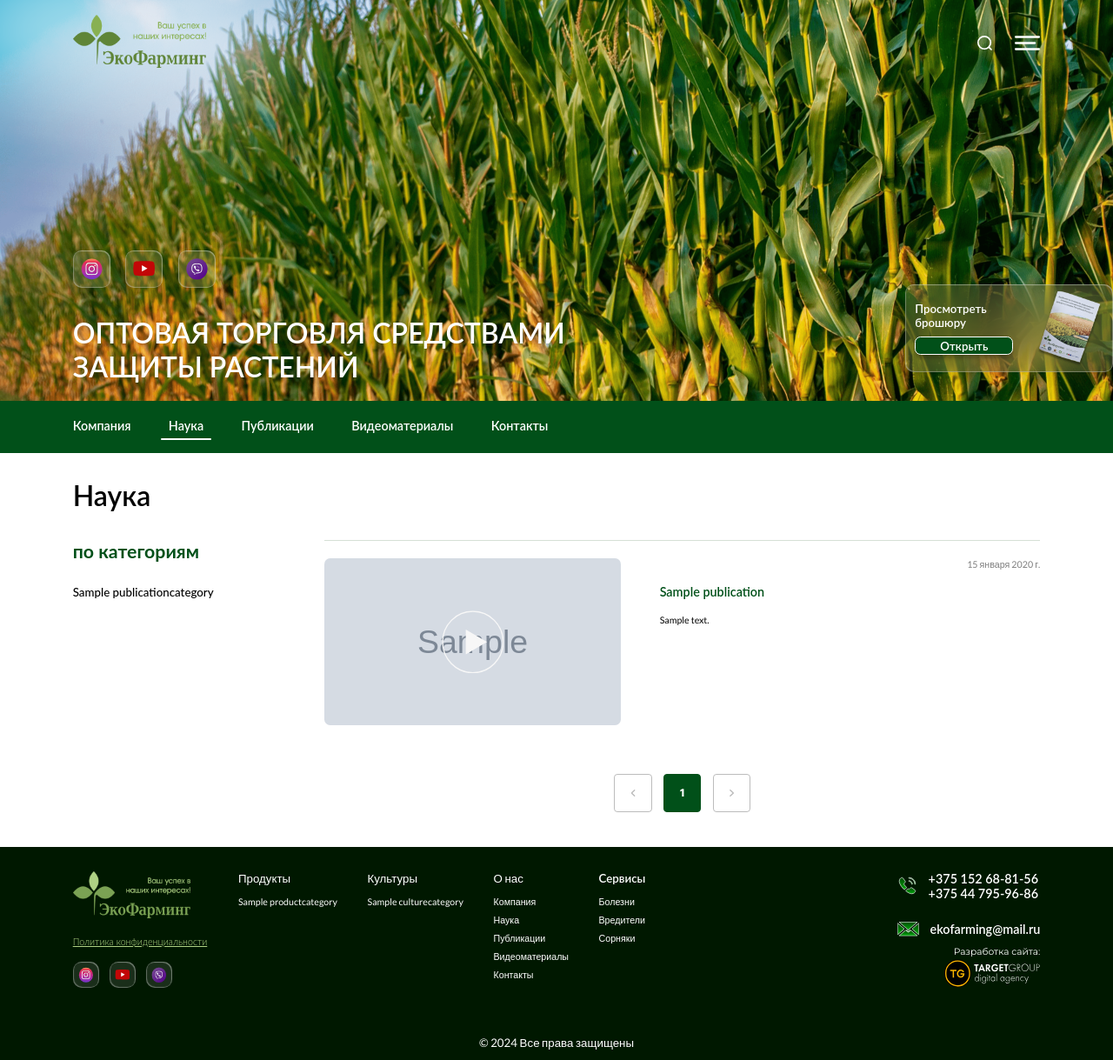
After one commit to SterrenHeer/EcoFarmingDjango, a Django app: a page that uses eco_farming/templates/footer.html in a window 1280 px wide. The commit adds this page. Shown: the whole page at 87% size. Run offline with Django 5.2, Linux system fonts and the light colour scheme; tables that the repository leaves empty hold one stand-in row (values such as "Sample post"); grey boxes marked "Sample" are stand-in pictures; some web fonts are replaced.

Commit message:
add publications list page and models for them

```diff
--- a/EcoFarming/static/js/script.js
+++ b/EcoFarming/static/js/script.js
@@ -52,7 +52,7 @@ $('.weeds_links a').click(() => {
 $('.weeds_others img').on( "click", function() {
   $( this ).parent().next().toggleClass('flex');
 } );
-$('.publications_others img, .publications_links a').click(() => {
+$('.publications_others img').click(() => {
     $('.publications_links').toggleClass('flex');
 });
 $(window).on( "resize, scroll", () => {
--- a/eco_farming/models.py
+++ b/eco_farming/models.py
@@ -192,3 +192,51 @@ class CultureBrands(models.Model):
 
     def __str__(self):
         return self.brand.title
+
+
+class PublicationCategory(models.Model):
+    title = models.CharField("Название", max_length=100)
+
+    class Meta:
+        verbose_name = 'категория публикаций'
+        verbose_name_plural = 'Категории публикаций'
+
+    def __str__(self):
+        return self.title
+
+
+class Publication(models.Model):
+    TYPE_CHOICES = (
+        ('Наука', 'Наука'),
+        ('Публикации', 'Публикации'),
+        ('Видеоматериалы', 'Видеоматериалы'),
+    )
+    type = models.CharField("Тип публикации", max_length=100, choices=TYPE_CHOICES)
+    title = models.CharField("Заголовок", max_length=100)
+    image = models.ImageField("Изображение (главное) или превью видео", upload_to='publications_main_images')
+    video = models.FileField(upload_to="publications_videos", blank=True)
+    description = models.TextField("Описание", max_length=600)
+    date = models.DateField("Дата размещения")
+    category = models.ForeignKey(PublicationCategory, on_delete=models.CASCADE, verbose_name="Категория публикации")
+
+    class Meta:
+        verbose_name = 'публикация'
+        verbose_name_plural = 'Публикации'
+
+    def __str__(self):
+        return self.title
+
+    def get_absolute_url(self):
+        return reverse('', args=[str(self.id), str(self.type)])
+
+
+class PublicationImage(models.Model):
+    publication = models.ForeignKey(Publication, on_delete=models.CASCADE, verbose_name="Публикация")
+    image = models.ImageField("Изображение", upload_to='publications_images')
+
+    class Meta:
+        verbose_name = 'изображение'
+        verbose_name_plural = 'Изображения'
+
+    def __str__(self):
+        return self.publication.title
--- a/eco_farming/templates/footer.html
+++ b/eco_farming/templates/footer.html
@@ -34,9 +34,9 @@
             <div class="footer_links">
                 <a href="#" class="title title_20 semi_bold">О нас</a>
                 <a href="#" class="title">Компания</a>
-                <a href="publications.html" class="title">Наука</a>
-                <a href="publications.html" class="title">Публикации</a>
-                <a href="publications.html" class="title">Видеоматериалы</a>
+                <a href="{% url 'publications' 'Наука' %}" class="title">Наука</a>
+                <a href="{% url 'publications' 'Публикации' %}" class="title">Публикации</a>
+                <a href="{% url 'publications' 'Видеоматериалы' %}" class="title">Видеоматериалы</a>
                 <a href="{% url 'contacts' %}" class="title">Контакты</a>
             </div>
             <div class="footer_links">
--- a/eco_farming/templates/harmful_page.html
+++ b/eco_farming/templates/harmful_page.html
@@ -11,7 +11,7 @@
         <div class="weeds_wrapper">
             <div class="weeds_others">
                 <div class="title title_32 bold nomt">
-                    {{ harmful.category }}
+                    {{ harmful.category.title }}
                     <img class="mobile" src="{% static 'icons/product_drop.svg' %}" alt="drop">
                 </div>
                 <div class="weeds_links">
--- a/eco_farming/templates/header.html
+++ b/eco_farming/templates/header.html
@@ -65,9 +65,9 @@
         </div>
         <div class="container others company">
             <a href="#" class="title title_24 semi-bold">Компания</a>
-            <a href="publications.html" class="title title_24 semi-bold">Наука</a>
-            <a href="publications.html" class="title title_24 semi-bold">Публикации</a>
-            <a href="publications.html" class="title title_24 semi-bold">Видеоматериалы</a>
+            <a href="{% url 'publications' 'Наука' %}" class="title title_24 semi-bold">Наука</a>
+            <a href="{% url 'publications' 'Публикации' %}" class="title title_24 semi-bold">Публикации</a>
+            <a href="{% url 'publications' 'Видеоматериалы' %}" class="title title_24 semi-bold">Видеоматериалы</a>
             <a href="{% url 'contacts' %}" class="title title_24 semi-bold">Контакты</a>
         </div>
     </div>
@@ -96,9 +96,9 @@
                 <li><a href="#" class="title title_20 semi-bold">О нас</a>
                     <ul>
                         <li><a href="#" class="title medium">Компания</a></li>
-                        <li><a href="publications.html" class="title medium">Наука</a></li>
-                        <li><a href="publications.html" class="title medium">Публикации</a></li>
-                        <li><a href="publications.html" class="title medium">Видеоматериалы</a></li>
+                        <li><a href="{% url 'publications' 'Наука' %}" class="title medium">Наука</a></li>
+                        <li><a href="{% url 'publications' 'Публикации' %}" class="title medium">Публикации</a></li>
+                        <li><a href="{% url 'publications' 'Видеоматериалы' %}" class="title medium">Видеоматериалы</a></li>
                         <li><a href="{% url 'contacts' %}" class="title medium">Контакты</a></li>
                     </ul>
                 </li>
--- /dev/null
+++ b/eco_farming/templates/publications.html
@@ -0,0 +1,87 @@
+{% extends "base.html" %}
+{% load static %}
+
+{% block title %}
+    {{ type }}
+{% endblock %}
+
+{% block content %}
+<section class="publications">
+    <div class="container">
+        <div class="title title_48 semi-bold">{{ type }}</div>
+        <div class="publications_wrapper">
+            <div class="publications_others">
+                {% if categories %}
+                <div class="title title_32 bold">
+                    по категориям
+                    <img class="mobile" src="icons/product_drop.svg" alt="drop">
+                </div>
+                <div class="publications_links">
+                    {% for category in categories %}
+                    <a href="{% url 'publications_sub' type category  %}" class="title title_20 medium">{{ category }}</a>
+                    {% endfor %}
+                </div>
+                {% endif %}
+            </div>
+            <div class="publications_list">
+                <div class="publications_items">
+                {% if publication_list %}
+                    {% for publication in publication_list %}
+                    <div class="publications_item">
+                        <div class="divider"></div>
+                        <div class="publications_item_wrapper">
+                            <div class="title mobile">{{ publication.date }}</div>
+                            {% if publication.video %}
+                            <div class="publications_item_image video" data-fancybox data-src="{{ publication.video.url }}">
+                                <img class="bg" src="{{ publication.image.url }}" alt="video">
+                                <img class="start" src="{% static 'icons/start_video.svg' %}" alt="start">
+                            </div>
+                            {% else %}
+                            <div class="publications_item_image" onclick="location='#'">
+                                <img class="bg" src="{{ publication.image.url }}" alt="image">
+                            </div>
+                            {% endif %}
+                            <div class="publications_item_content">
+                                <div class="title full">{{ publication.date }}</div>
+                                <div class="title title_24 semi-bold">{{ publication.title }}</div>
+                                <div class="title">{{ publication.description }}</div>
+                            </div>
+                        </div>
+                    </div>
+                    {% endfor %}
+                {% else %}
+                    <div class="title title_20 regular">Записи будут добавлены в ближайшее время</div>
+                {% endif %}
+                </div>
+                <div class="pagination">
+                    {% if page_obj.has_previous %}
+                    <a href="?page={{ page_obj.previous_page_number }}" class="pagination_prev rotate">
+                        <img src="{% static 'icons/pag_next.svg' %}" alt="prev">
+                    </a>
+                    {% else %}
+                    <div class="pagination_prev rotate lock">
+                        <img src="{% static 'icons/pag_next.svg' %}" alt="prev">
+                    </div>
+                    {% endif %}
+                    {% for page in page_obj.paginator.page_range %}
+                        {% if page == page_obj.number %}
+                        <div class="pagination_item active">{{ page }}</div>
+                        {% else %}
+                        <a href="?page={{ page }}" class="pagination_item">{{ page }}</a>
+                        {% endif %}
+                    {% endfor %}
+                    {% if page_obj.has_next %}
+                    <a href="?page={{ page_obj.next_page_number }}" class="pagination_next">
+                        <img src="{% static 'icons/pag_next.svg' %}" alt="next">
+                    </a>
+                    {% else %}
+                    <div class="pagination_next lock">
+                        <img src="{% static 'icons/pag_next.svg' %}" alt="next">
+                    </div>
+                    {% endif %}
+                </div>
+            </div>
+        </div>
+    </div>
+</section>
+{% endblock %}
--- a/eco_farming/urls.py
+++ b/eco_farming/urls.py
@@ -16,4 +16,6 @@ urlpatterns = [
     path('cultures/categories/<str:type>', views.CultureCategoryView.as_view(), name='culture_categories'),
     path('cultures_category/details/<int:pk>/<str:type>/', views.CultureCategoryDetailView.as_view(), name='cultures_category_details'),
     path('culture/details/<int:pk>/', views.CultureDetailView.as_view(), name='culture_details'),
+    path('publications/<str:type>', views.PublicationView.as_view(), name='publications'),
+    path('publications/<str:type>/<str:category>', views.PublicationSubView.as_view(), name='publications_sub'),
 ] + static(settings.MEDIA_URL, document_root=settings.MEDIA_ROOT)
--- a/eco_farming/views.py
+++ b/eco_farming/views.py
@@ -1,6 +1,7 @@
 from django.shortcuts import render
 from django.views.generic import ListView, DetailView
-from .models import WeatherSlide, ProductCategory, Brand, Harmful, HarmfulCategory, Culture, CultureCategory
+from .models import (WeatherSlide, ProductCategory, Brand, Harmful, HarmfulCategory, Culture, CultureCategory,
+                     Publication)
 from django.core.paginator import Paginator
 
 
@@ -95,3 +96,33 @@ class CultureCategoryDetailView(DetailView):
 class CultureDetailView(DetailView):
     model = Culture
     template_name = 'culture_page.html'
+
+
+class PublicationView(ListView):
+    model = Publication
+    paginate_by = 2
+    template_name = 'publications.html'
+
+    def get_queryset(self):
+        return Publication.objects.all().filter(type=self.kwargs['type'])
+
+    def get_context_data(self, *args, **kwargs):
+        context = super().get_context_data(*args, **kwargs)
+        context["type"] = self.kwargs['type']
+        context["categories"] = Publication.objects.all().filter(type=self.kwargs['type']).values_list('category__title', flat=True).distinct()
+        return context
+
+
+class PublicationSubView(ListView):
+    model = Publication
+    paginate_by = 2
+    template_name = 'publications.html'
+
+    def get_queryset(self):
+        return Publication.objects.all().filter(type=self.kwargs['type'], category__title=self.kwargs['category'])
+
+    def get_context_data(self, *args, **kwargs):
+        context = super().get_context_data(*args, **kwargs)
+        context["type"] = self.kwargs['type']
+        context["categories"] = Publication.objects.all().filter(type=self.kwargs['type']).values_list('category__title', flat=True).distinct()
+        return context
```
Also changed, not shown: eco_farming/admin.py (+15 -1 lines), eco_farming/migrations/0020_publicationcategory_publication_publicationimage.py (added), eco_farming/migrations/0021_alter_publication_type.py (added).
